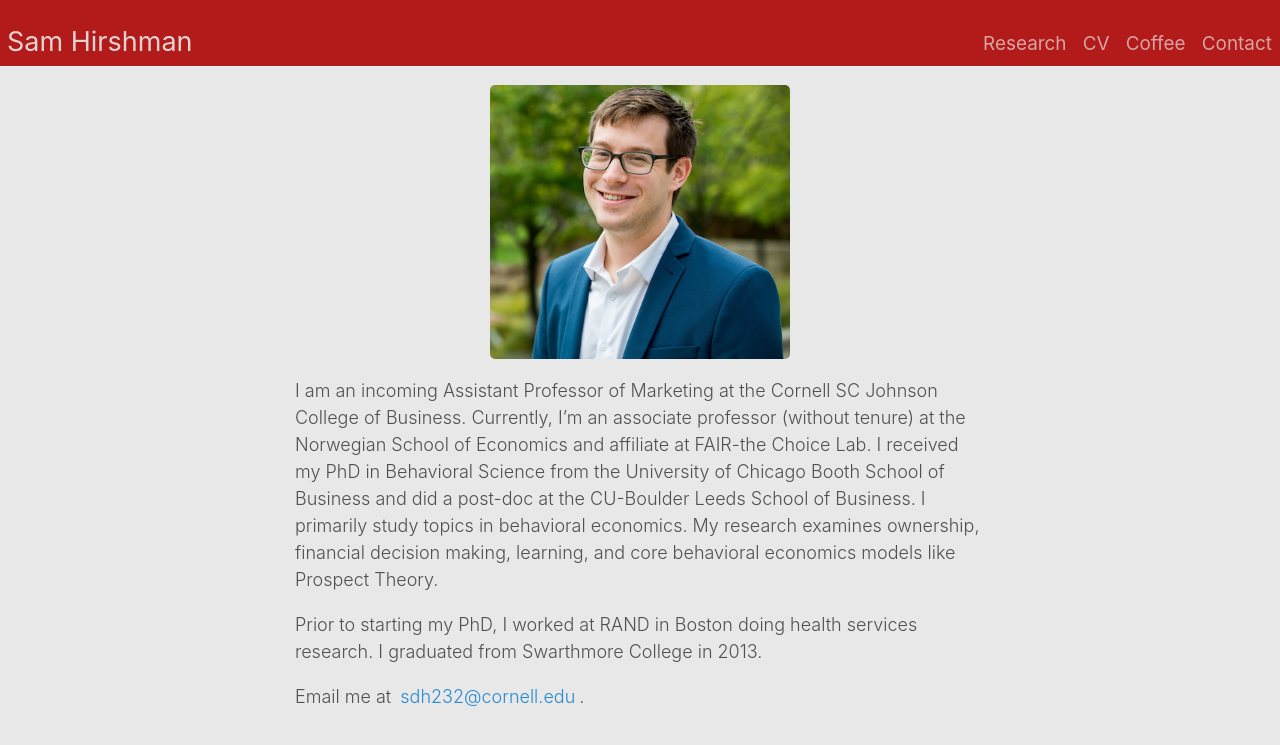
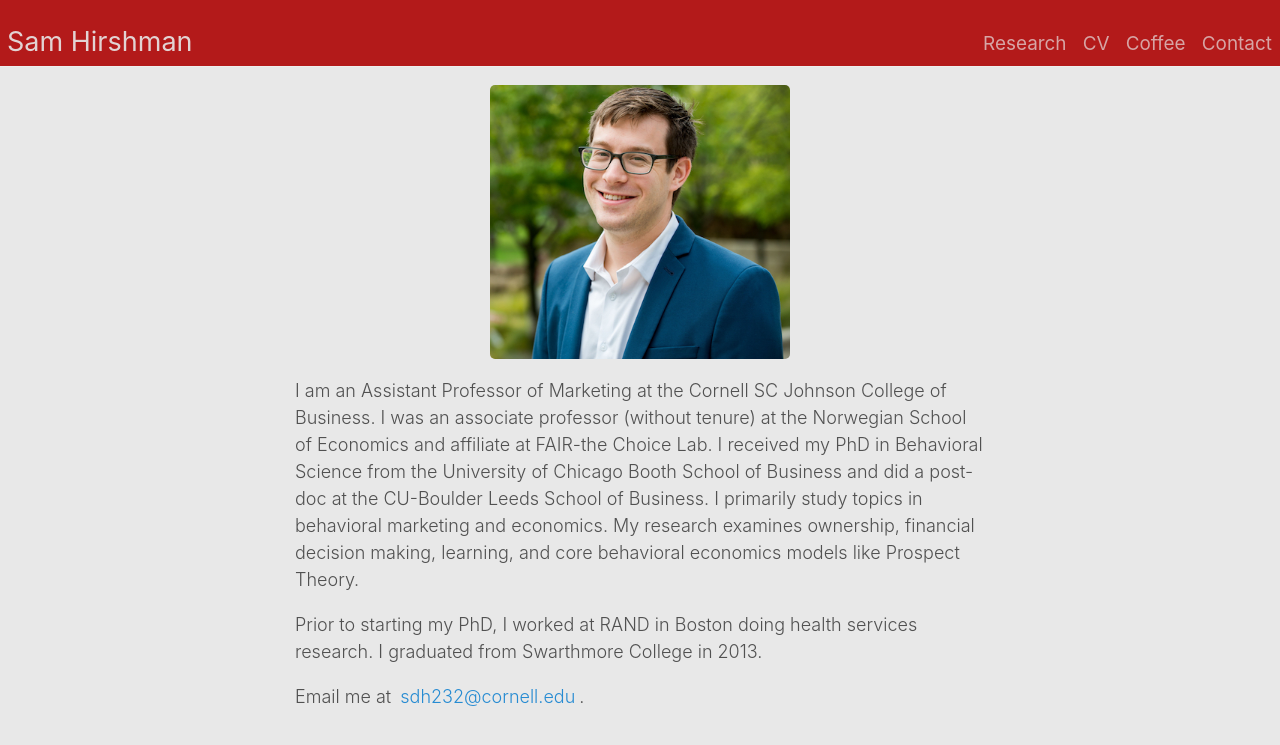
Before and after one commit to shirshma/shirshma.github.io, a Jekyll site: the page built from index.md, in a window 1280 px wide. Shown: the top 745 px of the page. Built offline with Jekyll 4.4.1, drawn with Linux system fonts in a browser that asks for light colours.

Commit message:
Update index.md

```diff
--- a/index.md
+++ b/index.md
@@ -5,7 +5,7 @@ description: Sam Hirshman's homepage
 
 <p align="center"><img src="public/sdh_headshot copy.jpg" alt="headshot" width="300" ></p>
 
-I am an incoming Assistant Professor of Marketing at the Cornell SC Johnson College of Business. Currently, I’m an associate professor (without tenure) at the Norwegian School of Economics and affiliate at FAIR-the Choice Lab. I received my PhD in Behavioral Science from the University of Chicago Booth School of Business and did a post-doc at the CU-Boulder Leeds School of Business. I primarily study topics in behavioral economics. My research examines ownership, financial decision making, learning, and core behavioral economics models like Prospect Theory.
+I am an Assistant Professor of Marketing at the Cornell SC Johnson College of Business. I was an associate professor (without tenure) at the Norwegian School of Economics and affiliate at FAIR-the Choice Lab. I received my PhD in Behavioral Science from the University of Chicago Booth School of Business and did a post-doc at the CU-Boulder Leeds School of Business. I primarily study topics in behavioral marketing and economics. My research examines ownership, financial decision making, learning, and core behavioral economics models like Prospect Theory.
 
 <p> Prior to starting my PhD, I worked at RAND in Boston doing health services research. I graduated from Swarthmore College in 2013.
 
```
